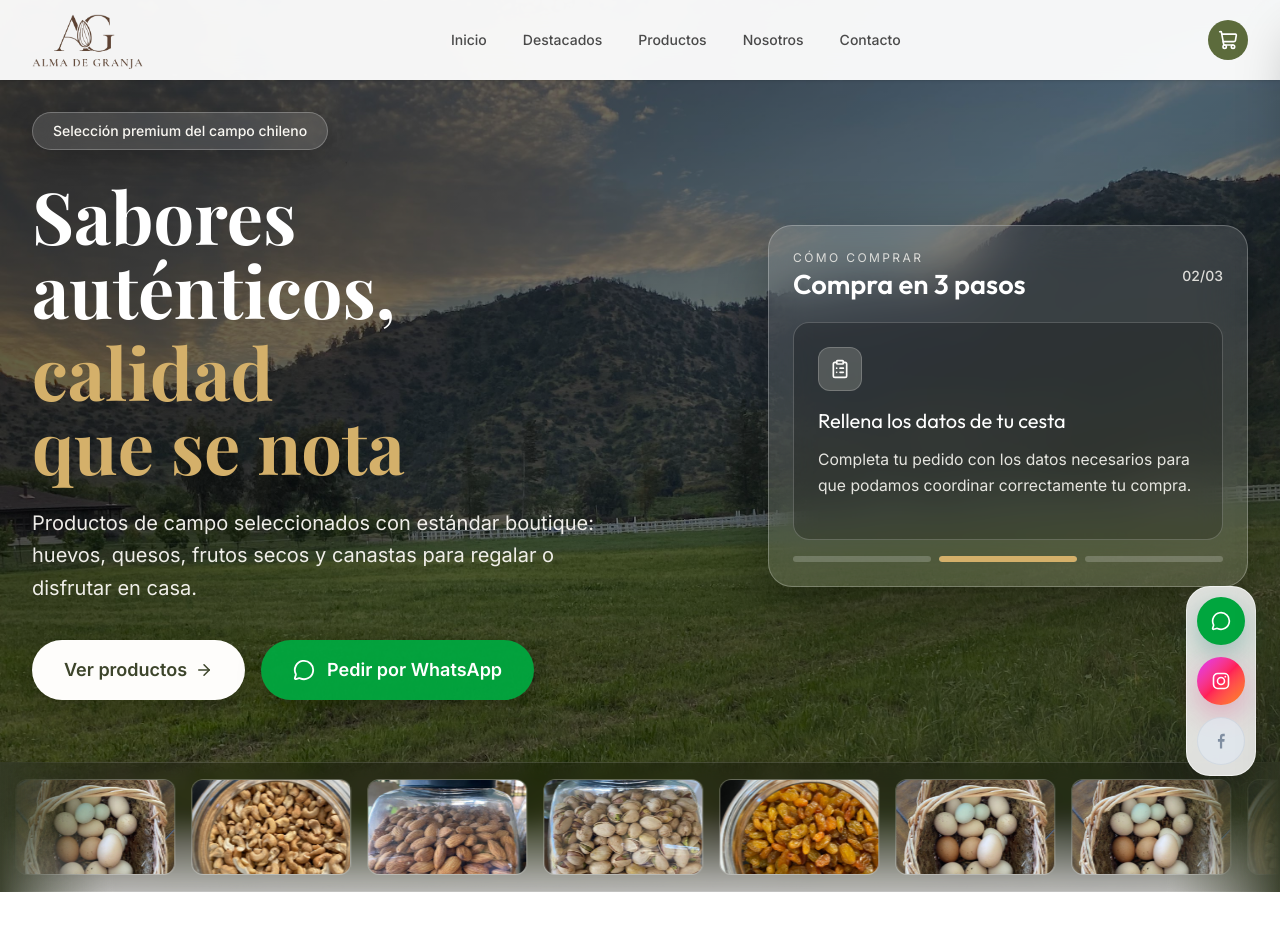
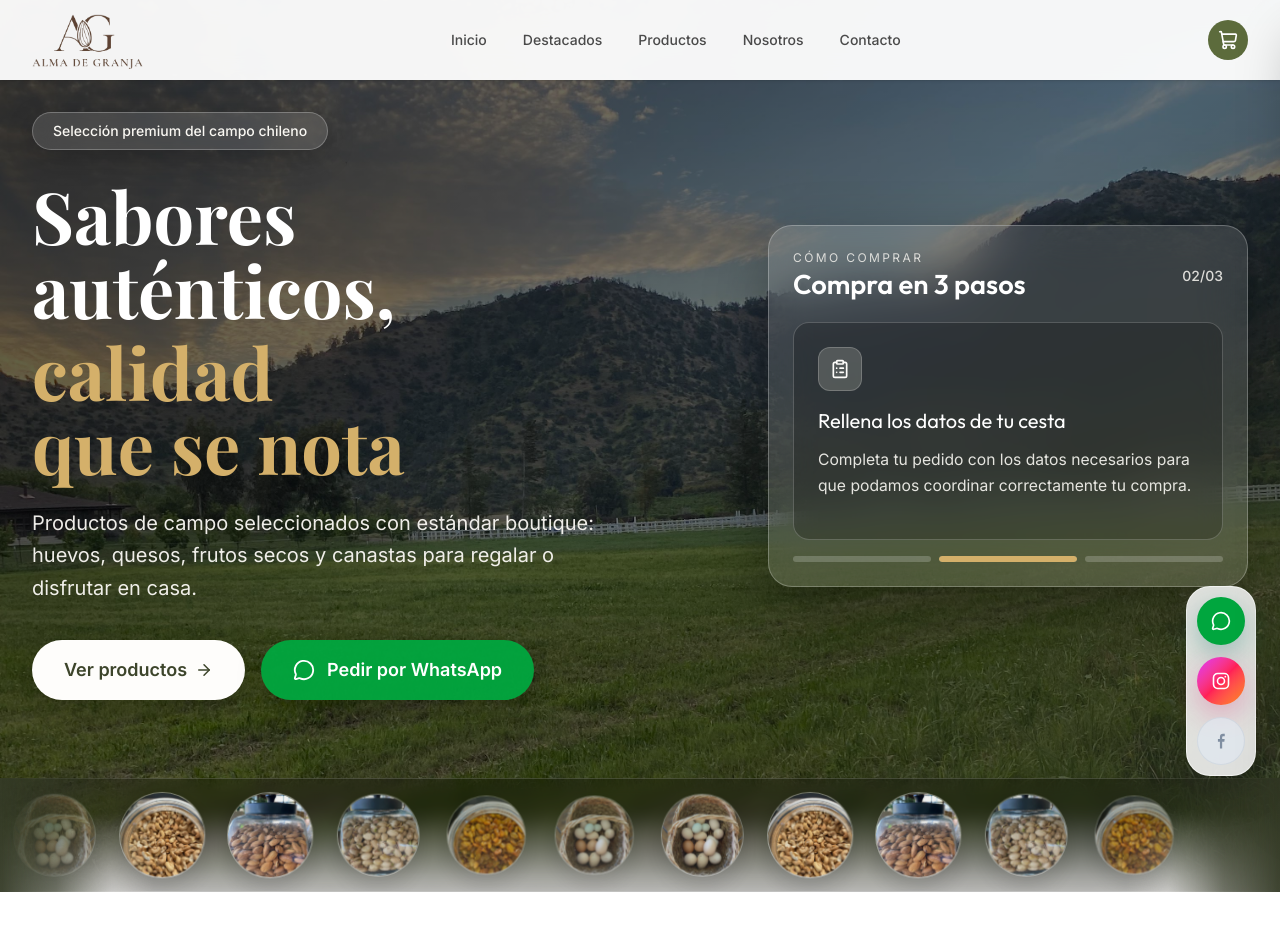
Before and after one commit to fpgalarce-creator/adg_vf, a React (Vite) app in the folder client/: page / in a window 1280 px wide. Shown: the top 952 px of the page. Built offline with nearby package versions, Linux system fonts and the light colour scheme.

Commit message:
Refine hero product marquee into premium infinite ribbon

```diff
--- a/client/src/components/Hero.jsx
+++ b/client/src/components/Hero.jsx
@@ -24,6 +24,9 @@ const steps = [
 ]
 
 const STEP_INTERVAL_MS = 4200
+const MARQUEE_MIN_PRODUCTS = 6
+const MARQUEE_MAX_PRODUCTS = 10
+const MARQUEE_TARGET_PRODUCTS = 8
 
 export default function Hero() {
   const [activeStep, setActiveStep] = useState(0)
@@ -42,10 +45,22 @@ export default function Hero() {
     return () => clearInterval(interval)
   }, [])
 
+  const marqueeProducts = useMemo(() => {
+    if (!activeProducts.length) return []
+
+    const totalProducts = activeProducts.length
+    const targetCount =
+      totalProducts >= MARQUEE_MIN_PRODUCTS
+        ? Math.min(MARQUEE_MAX_PRODUCTS, Math.max(MARQUEE_MIN_PRODUCTS, MARQUEE_TARGET_PRODUCTS))
+        : totalProducts
+
+    return activeProducts.slice(0, Math.min(targetCount, totalProducts))
+  }, [activeProducts])
+
   const marqueeItems = useMemo(() => {
-    if (!activeProducts.length) return []
-    return [...activeProducts, ...activeProducts]
-  }, [activeProducts])
+    if (!marqueeProducts.length) return []
+    return [...marqueeProducts, ...marqueeProducts]
+  }, [marqueeProducts])
 
   const openWhatsApp = () => {
     const msg = encodeURIComponent('¡Hola Alma de Granja! Me gustaría hacer un pedido 🌿')
@@ -149,27 +164,36 @@ export default function Hero() {
 
       {!!marqueeItems.length && (
         <div className="absolute bottom-0 left-0 right-0 z-10">
-          <div className="pointer-events-none absolute inset-y-0 left-0 w-16 sm:w-28 bg-gradient-to-r from-olive-900/95 to-transparent" />
-          <div className="pointer-events-none absolute inset-y-0 right-0 w-16 sm:w-28 bg-gradient-to-l from-olive-900/95 to-transparent" />
+          <div className="pointer-events-none absolute inset-y-0 left-0 w-16 sm:w-24 lg:w-28 bg-gradient-to-r from-olive-900/95 via-olive-900/65 to-transparent" />
+          <div className="pointer-events-none absolute inset-y-0 right-0 w-16 sm:w-24 lg:w-28 bg-gradient-to-l from-olive-900/95 via-olive-900/65 to-transparent" />
 
-          <div className="hero-marquee-wrapper border-y border-white/15 bg-black/25 backdrop-blur-sm py-3 sm:py-4">
+          <div className="hero-marquee-wrapper border-y border-white/15 bg-black/25 backdrop-blur-sm py-2.5 sm:py-3">
             <div
-              className="hero-marquee-track flex items-center gap-3 sm:gap-4 w-max hover:[animation-play-state:paused]"
-              style={{ animationDuration: `${Math.max(34, activeProducts.length * 7)}s` }}
+              className="hero-marquee-track flex items-center gap-3 sm:gap-4 md:gap-5 w-max md:hover:[animation-play-state:paused]"
+              style={{ animationDuration: `${Math.max(36, marqueeProducts.length * 7)}s` }}
             >
               {marqueeItems.map((product, index) => (
-                <figure
+                <div
                   key={`${product.id}-${index}`}
-                  className="h-16 w-24 sm:h-20 sm:w-32 md:h-24 md:w-40 rounded-xl overflow-hidden border border-white/20 bg-white/10 shrink-0"
+                  className="hero-marquee-item group shrink-0"
+                  style={{
+                    '--depth': Math.abs((index % marqueeProducts.length) - (marqueeProducts.length - 1) / 2),
+                    '--max-depth': Math.max(1, (marqueeProducts.length - 1) / 2),
+                  }}
                 >
+                  <figure className="hero-marquee-circle relative h-14 w-14 sm:h-16 sm:w-16 md:h-20 md:w-20 lg:h-[5.5rem] lg:w-[5.5rem] overflow-hidden rounded-full border border-white/35 bg-white/10 shadow-[0_8px_22px_rgba(0,0,0,0.24)] transition-transform duration-400 ease-out group-hover:scale-105">
                     <img
                       src={product.image}
                       alt={product.name}
-                    className="w-full h-full object-cover"
+                      className="h-full w-full object-cover"
                       loading="lazy"
                       decoding="async"
                     />
                   </figure>
+                  <span className="pointer-events-none absolute -bottom-6 left-1/2 hidden -translate-x-1/2 whitespace-nowrap rounded-full bg-black/45 px-2.5 py-1 text-[11px] font-medium text-cream-100 opacity-0 backdrop-blur-sm transition-opacity duration-300 md:block md:group-hover:opacity-100">
+                    {product.name}
+                  </span>
+                </div>
               ))}
             </div>
           </div>
--- a/client/src/index.css
+++ b/client/src/index.css
@@ -105,7 +105,7 @@
 
   .hero-marquee-wrapper {
     overflow: hidden;
-    mask-image: linear-gradient(to right, transparent, black 9%, black 91%, transparent);
+    mask-image: linear-gradient(to right, transparent, black 12%, black 88%, transparent);
   }
 
   .hero-marquee-track {
@@ -115,9 +115,43 @@
     will-change: transform;
   }
 
+  .hero-marquee-item {
+    position: relative;
+    transform: scale(
+        calc(
+          1 - ((var(--depth) / var(--max-depth)) * 0.1)
+        )
+      );
+    opacity: calc(1 - ((var(--depth) / var(--max-depth)) * 0.28));
+    transition: transform 320ms ease, opacity 320ms ease;
+  }
+
+  .hero-marquee-circle {
+    box-shadow:
+      0 12px 24px rgba(0, 0, 0, 0.2),
+      inset 0 0 0 1px rgba(255, 255, 255, 0.12);
+  }
+
+  @media (hover: hover) and (pointer: fine) {
+    .hero-marquee-track:hover .hero-marquee-item {
+      opacity: 0.82;
+    }
+
+    .hero-marquee-track:hover .hero-marquee-item:hover {
+      transform: scale(1.06) translateY(-1px);
+      opacity: 1;
+      z-index: 2;
+    }
+  }
+
   @media (prefers-reduced-motion: reduce) {
     .hero-marquee-track {
       animation-play-state: paused;
     }
+
+    .hero-marquee-item {
+      transform: scale(1);
+      opacity: 1;
+    }
   }
 }
```
Lines whose indentation alone changed are shown as unchanged.
